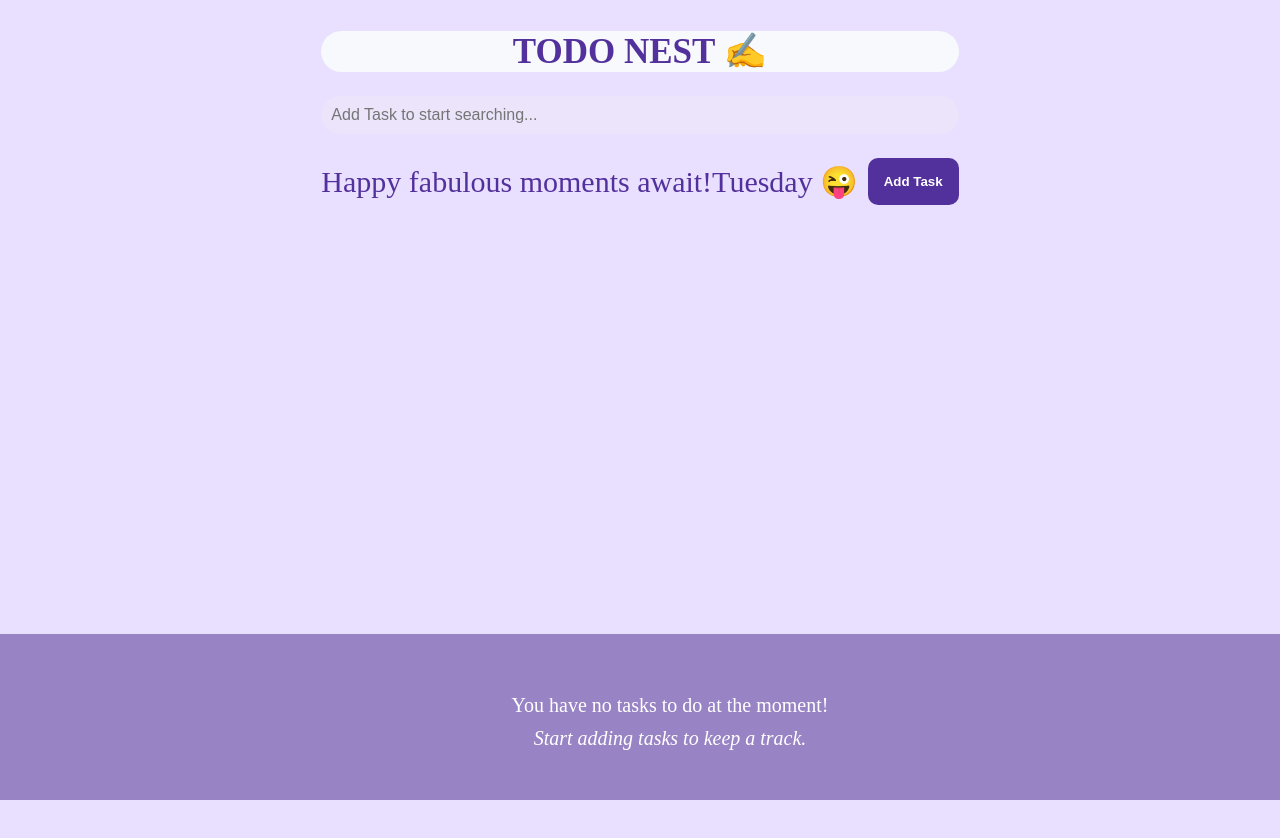
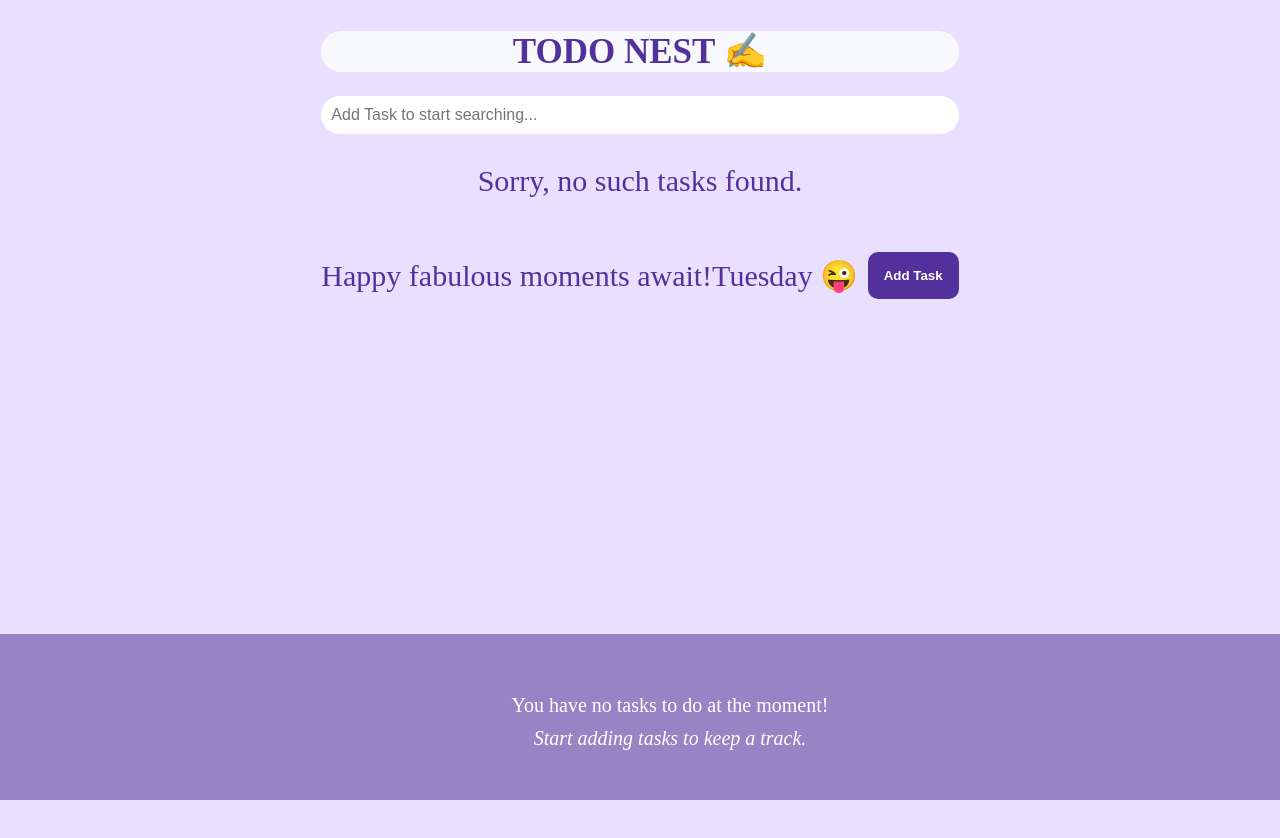
Before and after one commit to AkshayS05/ToDONest, a React (Vite) app: page / in a window 1280 px wide. Shown: the top 838 px of the page. Built offline with nearby package versions, Linux system fonts and the light colour scheme.

Commit message:
optimize the new task addition function

```diff
--- a/src/components/appHeading/appHeading.css
+++ b/src/components/appHeading/appHeading.css
@@ -5,7 +5,7 @@ h1 {
   text-align: center;
   background-color: #f7f9fc;
   color: rgb(83, 49, 156);
-  border-radius: 10rem;
+  border-radius: 2rem;
 }
 @media (max-width: 50em) {
   h1 {
--- a/src/components/footerStats/footerStats.css
+++ b/src/components/footerStats/footerStats.css
@@ -1,7 +1,7 @@
 /* footer container */
 .footer {
   position: fixed;
-  background-color: #9883c4;
+  background-color: var(--bg-footer);
   bottom: 0;
   left: 0;
   right: 0;
@@ -21,8 +21,8 @@
 footer em,
 p.progressMessage {
   font-size: 2rem;
-  margin: 1 auto; /* Center-align the <em> element */
-  color: #fff; /* Set the text color to white */
+  margin: 1 auto;
+  color: var(--text-light);
   display: block;
   padding-top: 1rem;
 }
--- a/src/components/searchTask/SearchTask.tsx
+++ b/src/components/searchTask/SearchTask.tsx
@@ -1,12 +1,26 @@
 import "./searchTask.css";
 import { useTasks } from "../../context/TaskContext";
+import React from "react";
 
 const SearchTask = () => {
   //get tasks list, searchquery state, setQuery and addTask from TaskContext
   const { tasks, searchQuery, setSearchQuery, addTask } = useTasks();
+  const timeoutRef = React.useRef<number | null>(null);
 
   const handleQuery = (e: React.ChangeEvent<HTMLInputElement>) => {
-    setSearchQuery(e.target.value);
+    const value = e.target.value;
+    setSearchQuery(value);
+
+    // Clear the previous timeout to avoid triggering multiple searches
+    if (timeoutRef.current !== null) {
+      clearTimeout(timeoutRef.current);
+    }
+
+    // Set a new timeout to update the search query after a certain delay
+    timeoutRef.current = window.setTimeout(() => {
+      // Perform the actual search here or any other action needed
+      // For now, we are not doing anything here since we update the search query above.
+    }, 500); // Change the delay as per your requirement (e.g., 500ms)
   };
   //if form is open, don't do anything.
   if (addTask) {
@@ -24,8 +38,10 @@ const SearchTask = () => {
             ? "Search tasks..."
             : "Add Task to start searching..."
         }
-        disabled={tasks.length === 0}
       />
+      {tasks.length === 0 && (
+        <p className="noTasksMessage">Sorry, no such tasks found.</p>
+      )}
     </div>
   );
 };
--- a/src/components/searchTask/searchTask.css
+++ b/src/components/searchTask/searchTask.css
@@ -13,6 +13,11 @@
   top: -18px;
   left: 0;
   z-index: 2;
+}
+.noTasksMessage {
+  font-size: 3rem;
+  text-align: center;
+  color: var(--primary-btn-color);
 }
 /* when search bar is visible */
 .showSearchBar {
@@ -40,6 +45,9 @@ input.searchBar[disabled] {
     top: -1.2rem;
     width: 80%;
   }
+  .noTasksMessage {
+    font-size: 2rem;
+  }
 }
 @media (max-width: 40em) {
   .searchBar {
--- a/src/components/selectInput/selectInput.css
+++ b/src/components/selectInput/selectInput.css
@@ -10,13 +10,14 @@
 .select-input {
   appearance: none;
   padding: 8px 24px 8px 8px;
-  border: 2px solid #9883c4;
+  border: 2px solid var(--bg--footer);
   border-radius: 4px;
-  background-color: #fff;
-  color: #9883c4;
+  background-color: var(--text-light);
+  color: var(--primary-btn-color);
   font-size: 1.6rem;
   cursor: pointer;
   outline: none;
+  font-weight: 700;
 }
 
 /* -- arrow icon */
@@ -36,8 +37,8 @@
   width: 100%;
   max-height: 200px;
   overflow-y: auto;
-  background-color: #fff;
-  border: 2px solid #9883c4;
+  background-color: var(--text-light);
+  border: 2px solid var(--bg-footer);
   border-top: none;
   border-radius: 0 0 4px 4px;
   z-index: 1;
@@ -51,14 +52,14 @@
 
 /* -- selected option */
 .select-option[selected] {
-  background-color: #9883c4;
-  color: #fff;
+  background-color: var(--bg-footer);
+  color: var(--text-light);
 }
 /* Media queries */
 @media (max-width: 50em) {
   .select-input {
     padding: 0.8rem 2.4rem 0.8rem 0.8rem;
-    color: #9883c4;
+    color: var(--bg-footer);
     font-size: 1.4rem;
   }
 }
--- a/src/components/task/task.css
+++ b/src/components/task/task.css
@@ -2,7 +2,7 @@
 li.task,
 li.priority,
 li.completed {
-  background-color: #cbc1e1;
+  background-color: var(--list-background-color);
   padding: 1rem;
   margin-bottom: 1rem;
   display: flex;
@@ -14,6 +14,9 @@ li.completed {
   font-size: 1.8rem;
   transition: box-shadow 0.3s ease;
   text-transform: capitalize;
+  /* width: 50rem;
+  height: 2.5rem;
+  overflow-y: hidden; */
 }
 li.priority:hover::after {
   content: "Priority";
@@ -21,7 +24,7 @@ li.priority:hover::after {
   top: 50%;
   left: 50%;
   transform: translate(-50%, -50%);
-  background-color: #876fba;
+  background-color: var(--list-background-color);
   color: #fff;
   padding: 0.4rem 0.8rem;
   border-radius: 0.4rem;
--- a/src/context/TaskContext.tsx
+++ b/src/context/TaskContext.tsx
@@ -83,6 +83,10 @@ function TaskProvider({ children }: TaskProviderProps) {
   const { sortedTasks } = useSort({ searchedTasks, sortBy });
 
   const handleAdd = (newTask: TaskItems) => {
+    if (newTask.task.length === 0) return;
+    if (newTask.task.length > 10) {
+      newTask.task = newTask.task.substring(0, 15) + "...";
+    }
     // to add a new task on the top of the list and then the exisitng tasks.
     setTasks([newTask, ...tasks]);
     //ones the task is added, close the form.
--- a/src/index.css
+++ b/src/index.css
@@ -1,8 +1,26 @@
+:root {
+  --text-dark: #000;
+  --text-light: #fff;
+  --text-grey: #adbbdc;
+  --primary-btn-color: #53319c;
+  --button-delete-color:#b96666
+  --background-body-color: rgb(233, 223, 255);
+  --list-background-color:#cbc1e1;
+  --list-background-color-hover:#876fba;
+  --list-border-color:#baadd7;
+  --list-buttons-background-color:#808000;
+  --list-buttons-delete-background-color:#ae4d4d;
+  --form-input-background:#baadd7;
+  --form-input-color:#ccc;
+  --bg-white: #fff;
+  --bg-footer:#9883c4;
+  --bg-light:rgb(233, 223, 255);
+}
 html {
   font-size: 62.5%;
 }
 body {
-  color: #000;
+  color: var(--text-dark);
   width: 100%;
   margin: 0;
   box-sizing: border-box;
@@ -11,12 +29,12 @@ body {
   flex-direction: column;
   justify-content: center;
   align-items: center;
-  background-color: rgb(233, 223, 255);
+  background-color: var(--bg-light);
 }
 .weekday {
   font-size: 3rem;
   text-align: center;
-  color: #53319c;
+  color: var(--primary-btn-color);
 }
 @media (max-width: 50em) {
   h1 {
--- a/src/ui/button.css
+++ b/src/ui/button.css
@@ -30,19 +30,19 @@
 }
 
 .delete:hover {
-  background-color: #b96666;
+  background-color: var(--button-delete-color);
   cursor: pointer;
 }
 
 .add_task_btn {
   border: none;
-  color: white;
-  background-color: rgb(83, 49, 156);
-  padding: 16px;
-  border-radius: 10px;
+  color: var(--text-light);
+  background-color: var(--primary-btn-color);
+  padding: 1.6rem;
+  border-radius: 1rem;
   transition: 0.15s transform ease;
   font-weight: bold;
-  margin: 8px 0;
+  margin: 0.8rem 0;
 }
 
 .add_task_btn:hover {
```
Also changed, not shown: src/components/addTask/AddTask.tsx (+1 -8 lines).
